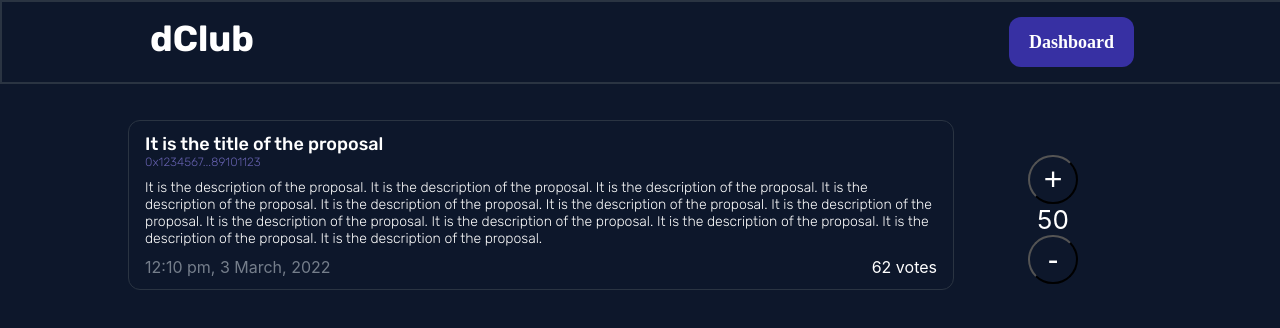
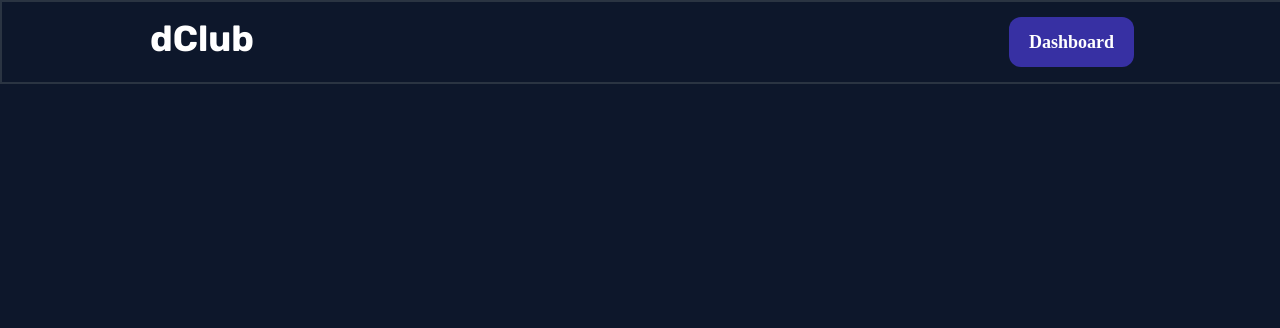
Before and after one commit to prantiknoor/dclub, a React (Create React App) app in the folder dclub-frontend/: page /dashboard in a window 1280 px wide. Shown: the top 328 px of the page. Built offline with nearby package versions, Linux system fonts and the light colour scheme.

Commit message:
router added

```diff
--- a/dclub-frontend/package.json
+++ b/dclub-frontend/package.json
@@ -8,6 +8,7 @@
     "@testing-library/user-event": "^13.5.0",
     "react": "^17.0.2",
     "react-dom": "^17.0.2",
+    "react-router-dom": "^5.3.0",
     "react-scripts": "5.0.0",
     "web-vitals": "^2.1.4"
   },
--- a/dclub-frontend/src/App.jsx
+++ b/dclub-frontend/src/App.jsx
@@ -1,15 +1,24 @@
-import './App.css';
-import Header from './components/Header';
-import ProposalCard from './components/ProposalCard'
+import { BrowserRouter as Router, Route, Switch } from "react-router-dom";
+import "./App.css";
+import Header from "./components/Header";
+import Dashboard from './components/Dashboard';
+import ProposalCard from "./components/ProposalCard";
 
 function App() {
   return (
-    <div className="App">
+    <Router>
+      <div className="App">
       <Header></Header>
-      <div className="app-body">
-        <ProposalCard></ProposalCard>
-      </div>
+      <Switch>
+        <Route exact path="/">
+          <ProposalCard/>
+        </Route>
+        <Route path="/dashboard">
+          <Dashboard/>
+        </Route>
+      </Switch>
     </div>
+    </Router>
   );
 }
 
--- /dev/null
+++ b/dclub-frontend/src/components/Dashboard.jsx
@@ -0,0 +1,9 @@
+import React from 'react';
+
+const Dashboard = () => {
+    return (
+        <div>Dashboard</div>
+    )
+}
+
+export default Dashboard;
```
Also changed, not shown: 1 other file (tests, documents, lock files or other folders).
